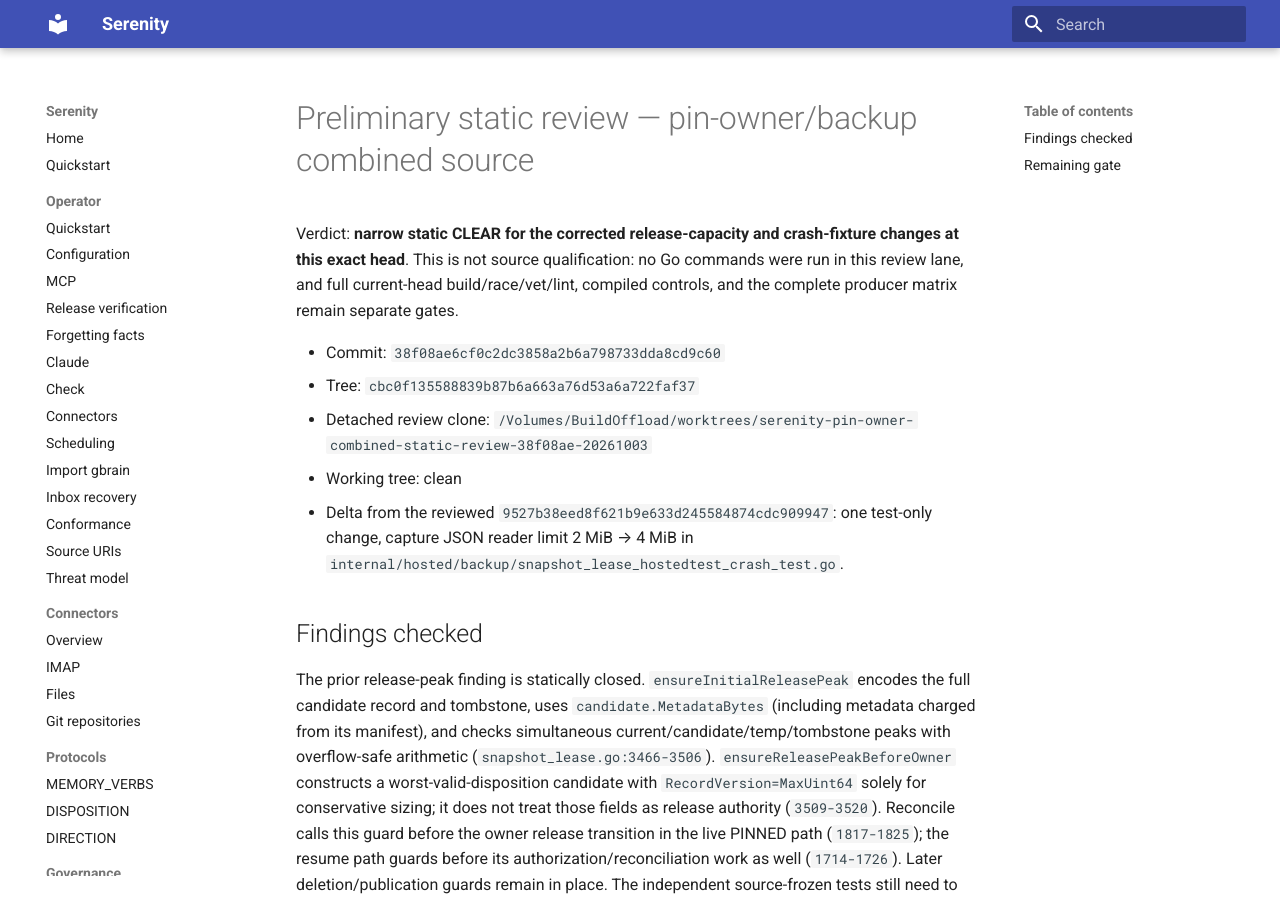
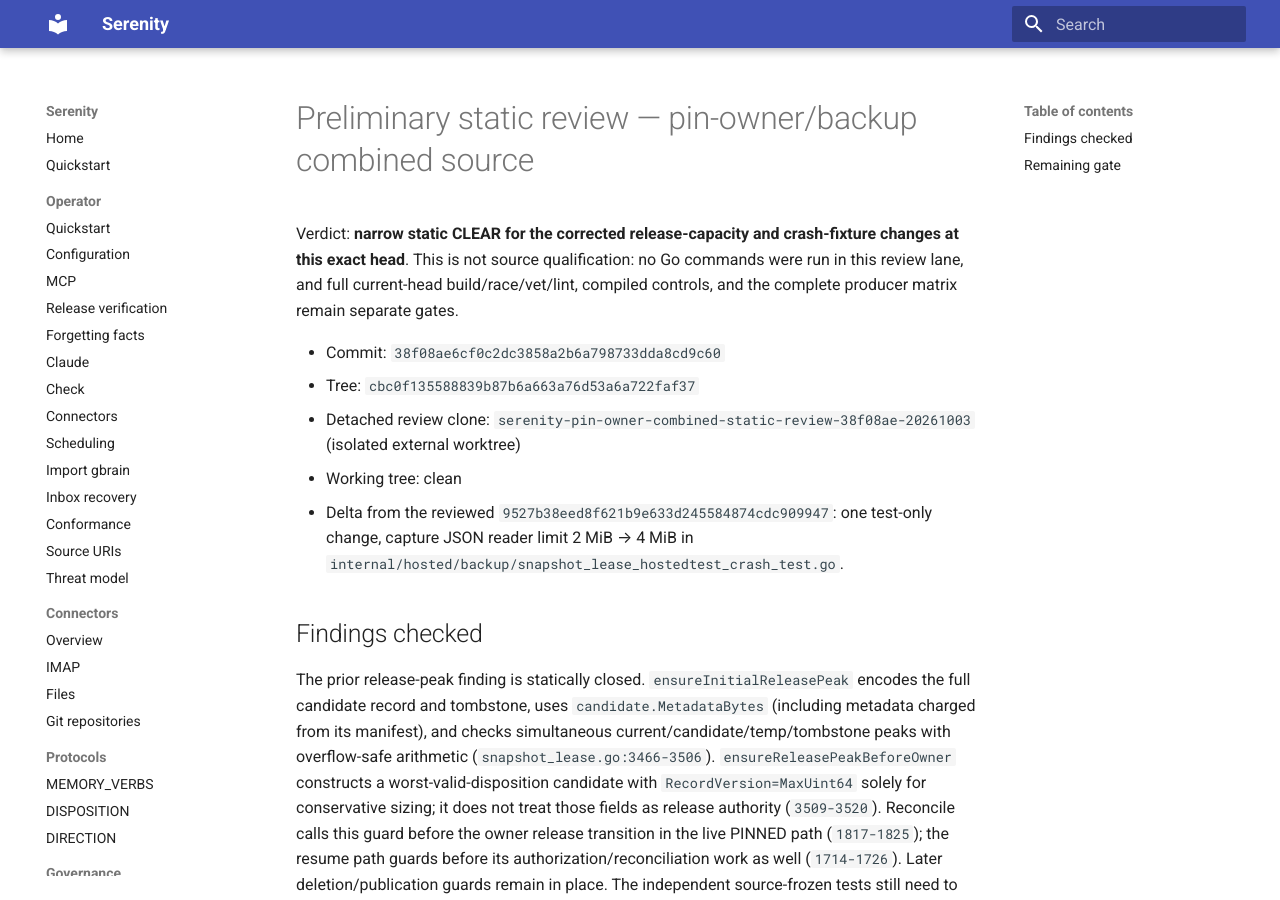
Before and after one commit to sirerun/serenity, an MkDocs documentation site: the page built from docs/plans/recovery-pin-owner-producer-preliminary-review-2026-10-03.md, in a window 1280 px wide and 900 px high. Built offline with MkDocs 1.6.1 and Material for MkDocs 9.7.7, drawn with Linux system fonts in a browser that asks for light colours.

Commit message:
Keep preliminary review workspace path private

```diff
--- a/docs/plans/recovery-pin-owner-producer-preliminary-review-2026-10-03.md
+++ b/docs/plans/recovery-pin-owner-producer-preliminary-review-2026-10-03.md
@@ -4,7 +4,7 @@ Verdict: **narrow static CLEAR for the corrected release-capacity and crash-fixt
 
 - Commit: `38f08ae6cf0c2dc3858a2b6a798733dda8cd9c60`
 - Tree: `cbc0f135588839b87b6a663a76d53a6a722faf37`
-- Detached review clone: `/Volumes/BuildOffload/worktrees/serenity-pin-owner-combined-static-review-38f08ae-20261003`
+- Detached review clone: `serenity-pin-owner-combined-static-review-38f08ae-20261003` (isolated external worktree)
 - Working tree: clean
 - Delta from the reviewed `9527b38eed8f621b9e633d245584874cdc909947`: one test-only change, capture JSON reader limit 2 MiB → 4 MiB in `internal/hosted/backup/snapshot_lease_hostedtest_crash_test.go`.
 
```
